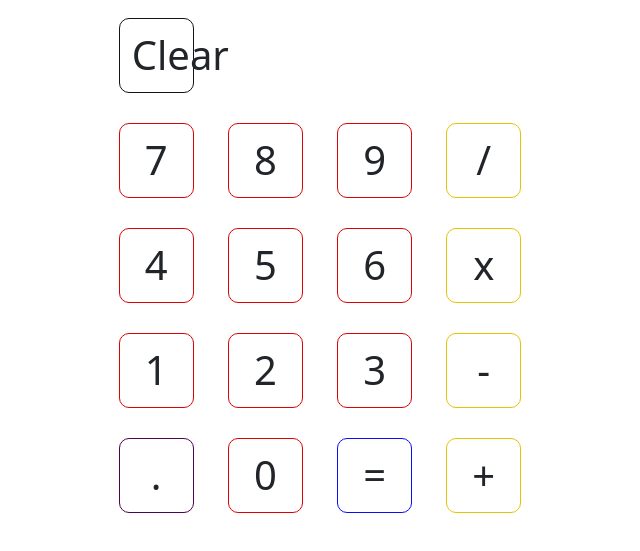
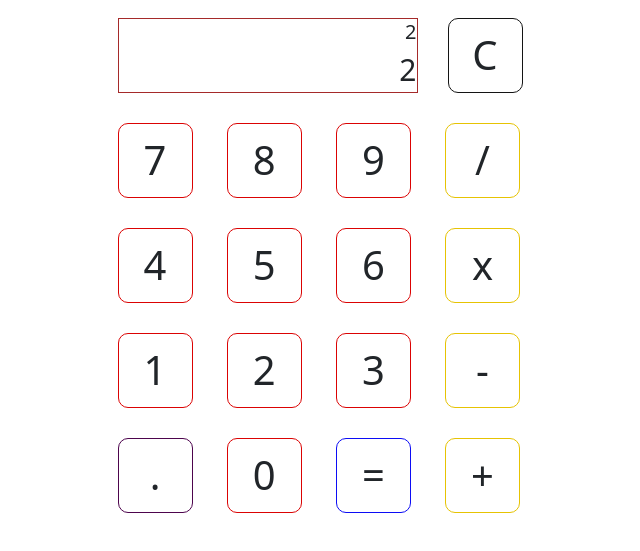
Before and after one commit to errmorra/odin-calc, a plain HTML site: page index.html in a window 1280 px wide. Shown: the part 163-714 px from the top of the page, without its empty margins (320-960 px from the left). Drawn offline with nearby package versions, Linux system fonts and the light colour scheme.

Commit message:
css and html done

```diff
--- a/index.html
+++ b/index.html
@@ -13,10 +13,10 @@
     <div class="calculator">
         <div class="first-row">
             <div id="screen">
-                <div class="previous"></div>
-                <div class="current"></div>
+                <div class="previous">2</div>
+                <div class="current">2</div>
             </div>
-            <button id="clear-btn" class="btn">Clear</button>
+            <button id="clear-btn" class="btn">C</button>
         </div>
         <div class="other-rows">
             <button class="btn number">7</button>
--- a/styles.css
+++ b/styles.css
@@ -18,23 +18,65 @@ body{
     border: 1px solid rgb(219, 3, 3);
     border-radius: 10px;
 }
+.number:hover{
+    background-color: pink;
+}
 
 .operator{
     border: 1px solid rgb(230, 195, 3);
     border-radius: 10px;
+}
+.operator:hover{
+    background-color: palegoldenrod;
 }
 
 .decimal{
     border: 1px solid rgb(77, 4, 77);
     border-radius: 10px;
 }
+.decimal:hover{
+    background-color: violet;
+}
 
 .equal{
     border: 1px solid rgb(12, 12, 245);
     border-radius: 10px;
+}
+.equal:hover{
+    background-color: paleturquoise;
 }
 
 #clear-btn{
     border: 1px solid rgb(20, 20, 20);
     border-radius: 10px;
 }
+
+#clear-btn:hover{
+    background-color: bisque;
+}
+
+.first-row{
+    display: flex;
+    justify-content: center;
+    align-items: center;
+    flex-direction: row;
+}
+
+#screen{
+    width: 300px;
+    border: 1px solid brown;
+    height: 75px;
+    margin: 15px;
+    display: flex;
+    justify-content: flex-end;
+    flex-direction: column;
+    align-items: flex-end;
+}
+
+.previous{
+    font-size: 20px;
+}
+
+.current{
+    font-size: 30px;
+}
```
